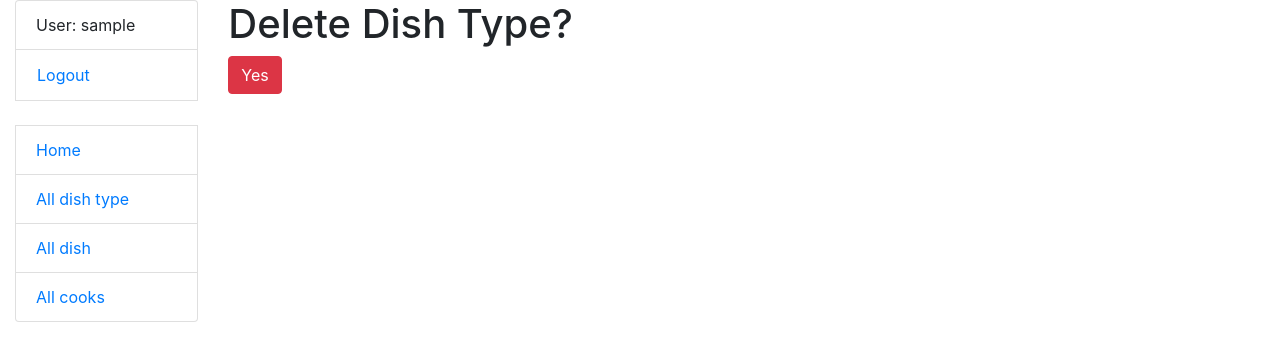
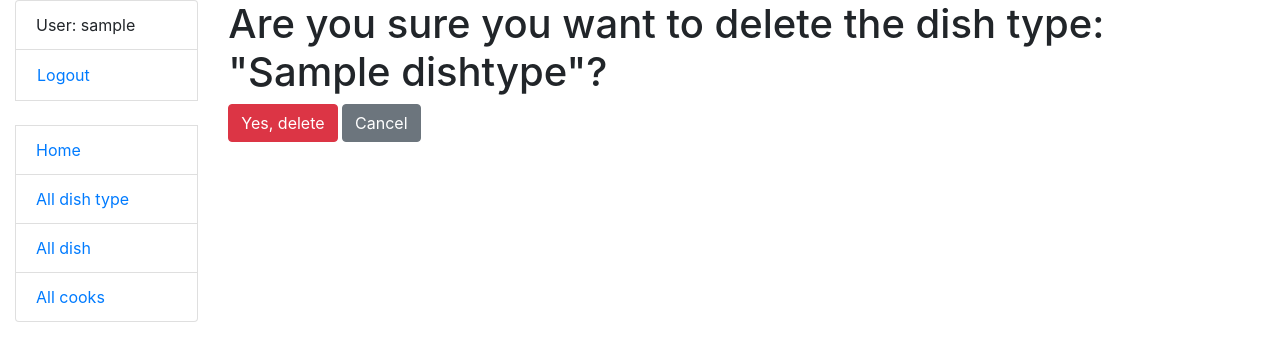
Before and after one commit to SerhiiAm/kitchen-management-system, a Django app: page /menu/dish-type/1/delete/ in a window 1280 px wide. Shown: the top 361 px of the page. Run offline with Django 5.2, Linux system fonts and the light colour scheme; a user stored in the database is signed in; tables that the repository leaves empty hold one stand-in row (values such as "Sample post").

Commit message:
Add Cancel button to dish_type_confirm_delete.html template

```diff
--- a/templates/kitchen/dish_type_confirm_delete.html
+++ b/templates/kitchen/dish_type_confirm_delete.html
@@ -1,10 +1,15 @@
 {% extends "base.html" %}
 
 {% block content %}
-  <h1>Delete Dish Type?</h1>
+  <h1>Are you sure you want to delete the dish type: "{{ object.name }}"?</h1>
+
   <form action="" method="post">
     {% csrf_token %}
 
-    <input type="submit" value="Yes" class="btn btn-danger">
+    <input type="submit" value="Yes, delete" class="btn btn-danger">
+
+    <a href="{% url 'kitchen:dish-type-list' %}" class="btn btn-secondary">
+      Cancel
+    </a>
   </form>
 {% endblock %}
```
